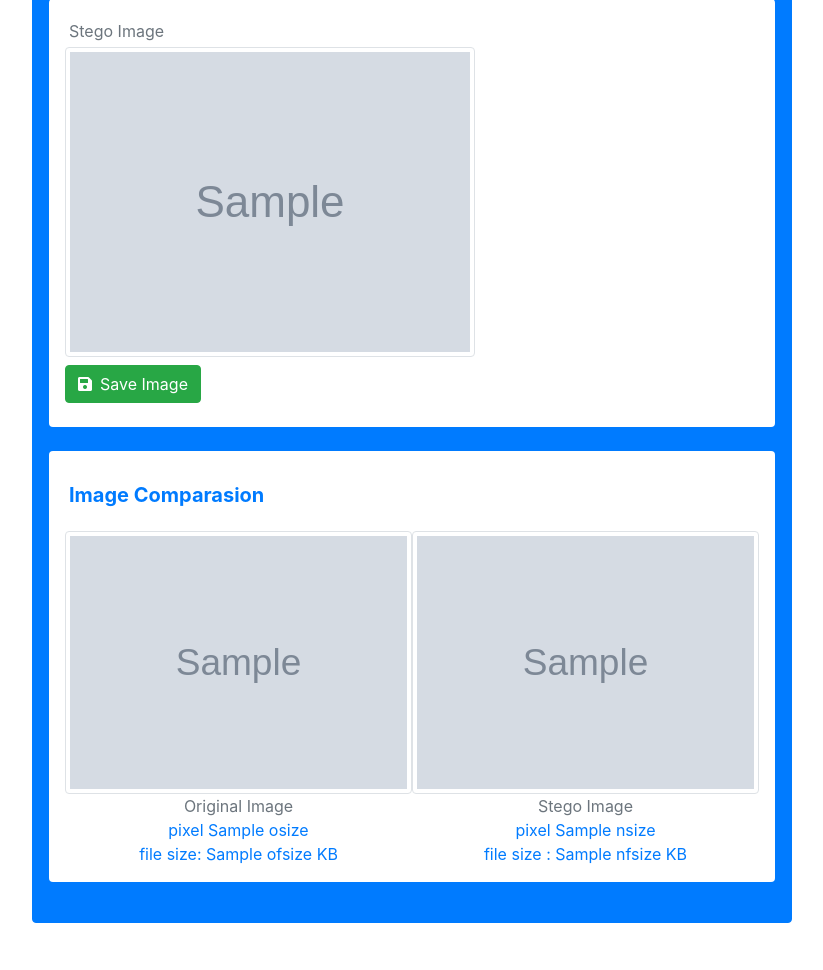
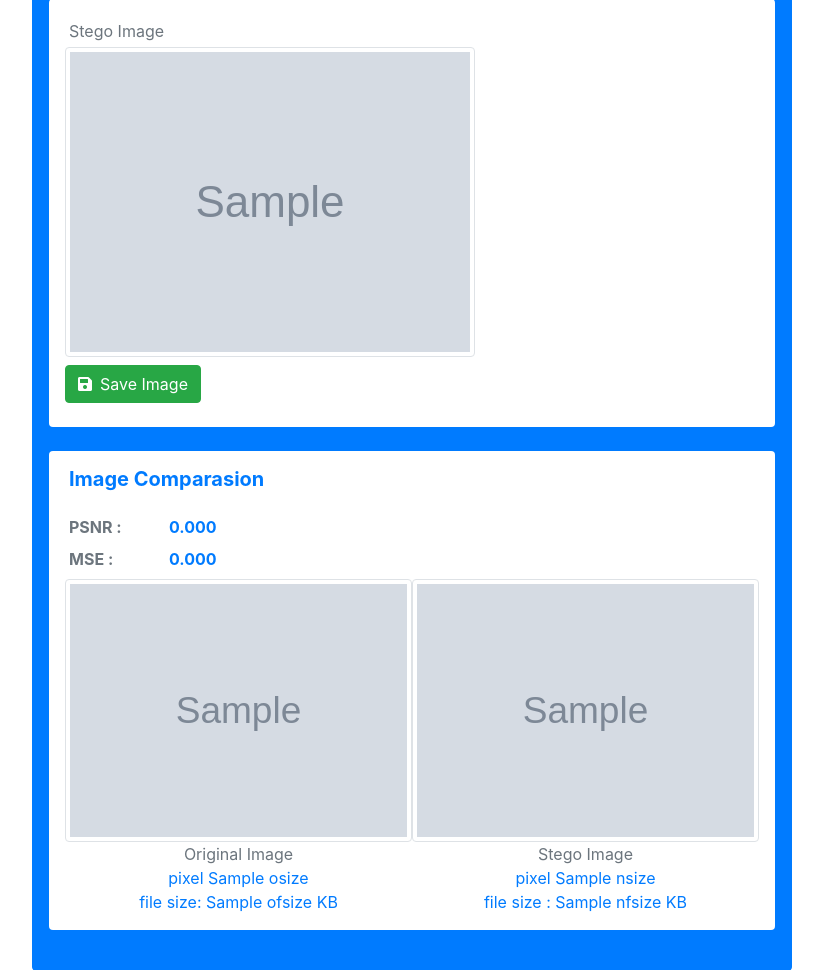
Before and after one commit to nayhtet117711/image-steganography, a Flask app: template app/templates/senderViewStep2.html in a window 1280 px wide. Shown: the part 940-1910 px from the top of the page, without its empty margins (228-1051 px from the left). Before the commit the page ends 1863 px from the top, so only its background shows below. Run offline with Flask 2, Linux system fonts and the light colour scheme; the template is opened without the code that fills it: most values are stand-ins (such as "Sample title", 1, 10 or a date in 2020); grey boxes marked "Sample" are stand-in pictures; some libraries are stand-ins or nearby versions.

Commit message:
added psnr and mse

```diff
--- a/app/Routes.py
+++ b/app/Routes.py
@@ -4,6 +4,9 @@ import os
 from os.path import splitext
 import random
 from PIL import Image
+import numpy
+import math
+import cv2
 
 from RSA import encrypt, decrypt
 from RSAKeyGenerator import generate
@@ -18,7 +21,6 @@ extension = "png"
 
 def estimateImage(message):
       #  width, height = image.size
-
       #  imageCapacity = width * height * bitsPerPixel
        messageCapacity = (len(message) * bitsPerChar) - (bitsPerChar + maxBitStuffing)
 
@@ -103,6 +105,7 @@ def encryptTextStep2():
 
    osize = img.size
    ofsize = os.path.getsize(os.path.join(app.root_path, 'temp', imgFileName))
+   original = cv2.imread(os.path.join(app.root_path, 'temp', imgFileName)) #new
 
    imageCapacity, imagePixel = estimateImage(encryptedText)
    imageCapacity = float(imageCapacity)/8000
@@ -119,6 +122,10 @@ def encryptTextStep2():
    imgn = Image.open(os.path.join(app.root_path, 'temp', imgFileName))
    nsize = imgn.size
    nfsize = os.path.getsize(os.path.join(app.root_path, 'temp', imgFileName))
+   contrast = cv2.imread(os.path.join(app.root_path, 'temp', imgFileName)) #new
+
+   psnrValue=psnr(original,contrast)
+   mseValue= mse(original,contrast)
 
    return render_template(
       'senderViewStep2.html',
@@ -128,8 +135,21 @@ def encryptTextStep2():
       osize=osize,
       ofsize=int(ofsize)/1000,
       nsize=nsize,
-      nfsize=int(nfsize)/1000
+      nfsize=int(nfsize)/1000,
+      psnr = psnrValue,
+      mse = mseValue
    )
+
+# ==================================================
+def psnr(img1, img2):
+    mse = numpy.mean( (img1 - img2) ** 2 )
+    if mse == 0:
+        return 100
+    PIXEL_MAX = 255.0
+    return 20 * math.log10(PIXEL_MAX / math.sqrt(mse))
+def mse(img1, img2):
+    return numpy.mean( (img1 - img2) ** 2 )
+#  ====================================================
 
 def decryptTextStep1():
    if request.method == 'GET':
--- a/app/templates/senderViewStep2.html
+++ b/app/templates/senderViewStep2.html
@@ -95,7 +95,17 @@
                     </div>
 
                     <div class="p-3 bg-white rounded mt-4">
-                        <div class="text-primary font-weight-bold h5 py-3 px-1">Image Comparasion</div>
+                        <div class="text-primary font-weight-bold h5 pb-2 px-1">Image Comparasion</div>
+                        <div class="d-flex flex-column p-1">
+                            <div class="py-1 d-flex flex-row">
+                                <div class="text-secondary font-weight-bold pr-3" style="width: 100px;">PSNR : </div>
+                                <div class="text-primary font-weight-bold pr-3">{{ "%.3f"|format(psnr) }}</div>
+                            </div>
+                            <div class="py-1 d-flex flex-row">
+                                <div class="text-secondary font-weight-bold pr-3" style="width: 100px;">MSE : </div>
+                                <div class="text-primary font-weight-bold pr-3">{{ "%.3f"|format(mse) }}</div>
+                            </div>
+                        </div>
                         <div class="d-flex flex-row">
                             <div>
                                 <img class="img-fluid img-thumbnail" src="{{ imgInput }}" alt="originalImage" />
```
Also changed, not shown: 8 other files.
